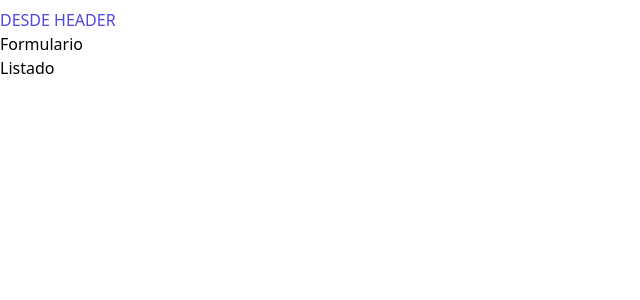
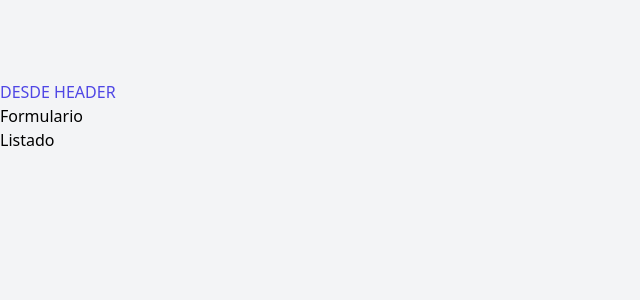
Before and after one commit to Gabulon/Citas-react, a React (Vite) app: page / in a window 1280 px wide. Shown: the top 300 px of the page, without its empty margins (0-640 px from the left). Built offline with nearby package versions, Linux system fonts and the light colour scheme.

Commit message:
añadiendo primas clases de tailwind

```diff
--- a/index.html
+++ b/index.html
@@ -6,7 +6,7 @@
     <meta name="viewport" content="width=device-width, initial-scale=1.0" />
     <title>Citas React</title>
   </head>
-  <body>
+  <body class=" bg-gray-100 h-screen">
     <div id="root"></div>
     <script type="module" src="/src/main.jsx"></script>
   </body>
--- a/src/App.jsx
+++ b/src/App.jsx
@@ -4,11 +4,11 @@
 function App() {
 
   return (
-    <>
+    <div className="container mx-auto mt-20">
       <Header/>
       <Formulario/>
       <ListadoPacientes/>
-    </>
+    </div>
   )
 }
 
```
